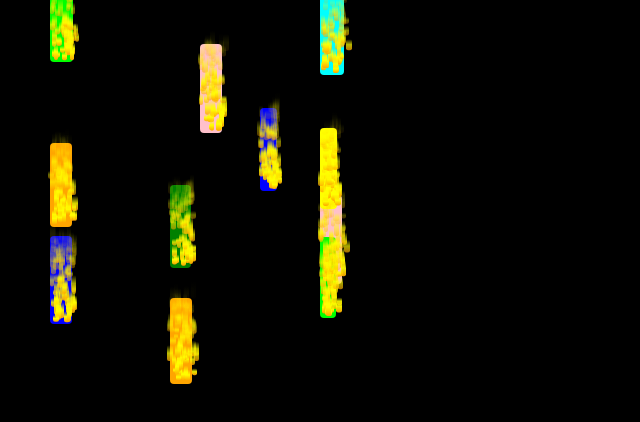
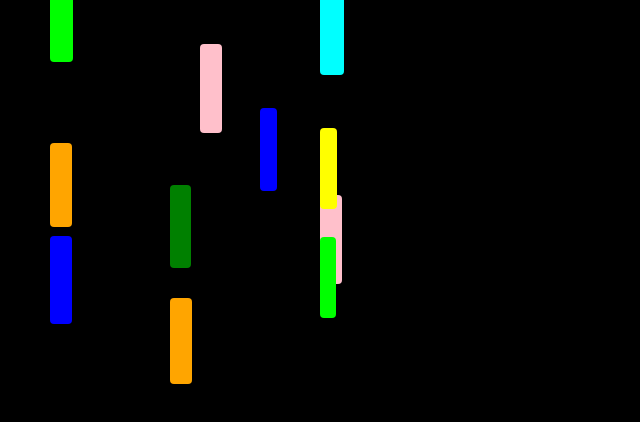
Before and after one commit to TheSilentIce/Codepocalypse-2025, a React app in the folder Frontend/: page / in a window 1280 px wide. Shown: the top 422 px of the page, without its empty margins (0-640 px from the left). Built offline with nearby package versions, Linux system fonts and the light colour scheme; the HTML template or start-up script is replaced by a standard one.

Commit message:
better particle i think

```diff
--- a/Frontend/src/components/Note/ParticleBurst.tsx
+++ b/Frontend/src/components/Note/ParticleBurst.tsx
@@ -16,6 +16,7 @@ interface ParticleBurstProps {
   yMotion: MotionValue<number>;
   width: number;
   height: number; // note height
+  color: string; // <- pass note color
 }
 
 export default function ParticleBurst({
@@ -23,6 +24,7 @@ export default function ParticleBurst({
   yMotion,
   width,
   height,
+  color,
 }: ParticleBurstProps) {
   const [y, setY] = useState(yMotion.get());
   const [particles, setParticles] = useState<Particle[]>([]);
@@ -55,10 +57,7 @@ export default function ParticleBurst({
         prev.map((p) => {
           const newSway = p.sway + 0.1 * p.swayDir;
           const newSwayDir = Math.abs(newSway) > 3 ? -p.swayDir : p.swayDir;
-
-          // ✅ stop particle at top of note
           const newY = Math.min(p.y + p.speed, height);
-
           return { ...p, y: newY, sway: newSway, swayDir: newSwayDir };
         }),
       );
@@ -93,7 +92,7 @@ export default function ParticleBurst({
             bottom: 0,
             width: 4 + Math.random() * 2,
             height: p.height,
-            background: "linear-gradient(to top, orange, yellow, transparent)",
+            background: `linear-gradient(to top, ${color}, transparent)`,
             transform: `translateY(-${p.y}px)`,
             borderRadius: 2,
             opacity: Math.max(0, 1 - p.y / height),
```
